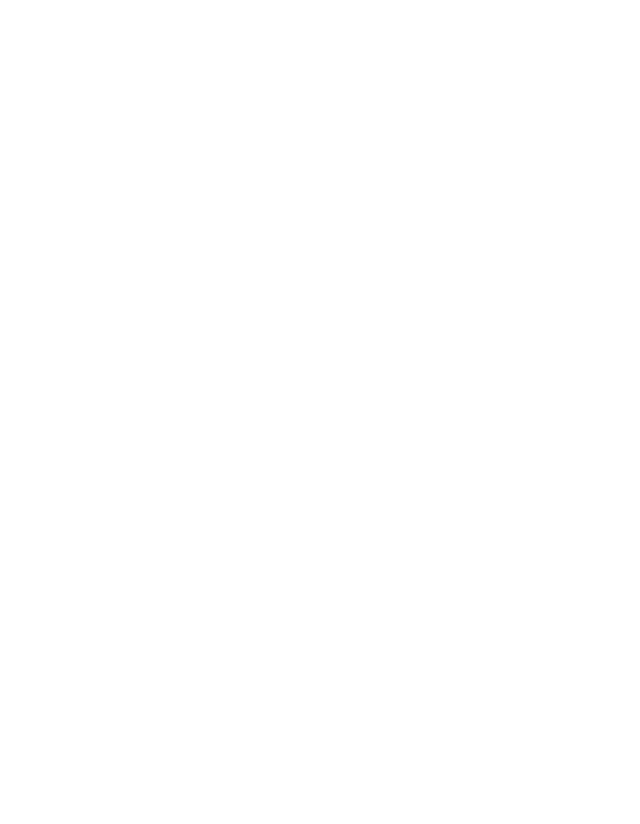
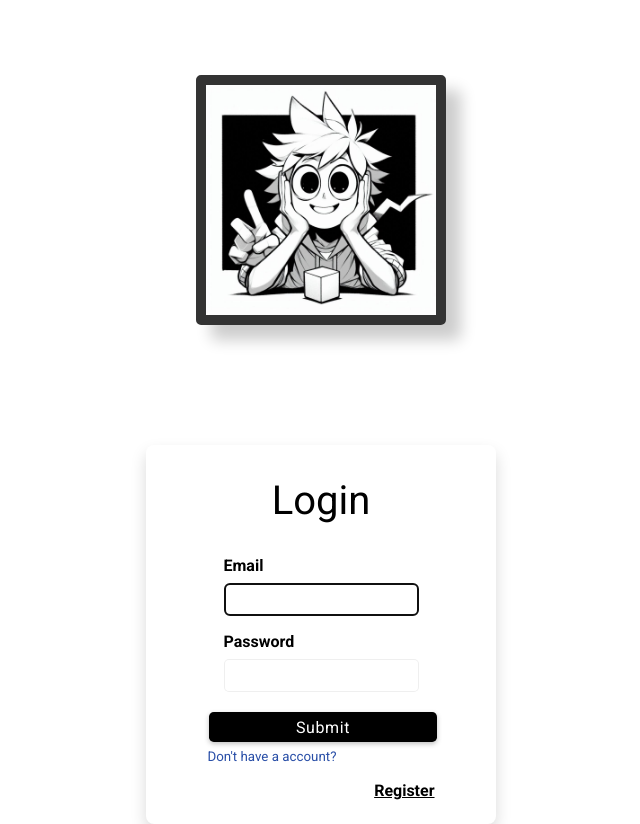
Before and after one commit to Casyvina/30-web_apps, a React (Create React App) app in the folder project-sandbox/: page / in a window 1280 px wide. Shown: the whole page, without its empty margins (319-959 px from the left). Before the commit the page ends 800 px from the top, so only its background shows below. Built offline with nearby package versions, Linux system fonts and the light colour scheme.

Commit message:
23 project

```diff
--- a/project-sandbox/src/App.js
+++ b/project-sandbox/src/App.js
@@ -1,5 +1,6 @@
 import './App.css';
-import CardGameUI from './projects/22-card-game-ui/CardGameUI';
+import AnimatedLoginForm from './projects/23-animated-login-form/AnimatedLoginForm';
+// import CardGameUI from './projects/22-card-game-ui/CardGameUI';
 // import SpacePenguinApp from './projects/20-space-penguin/SpacePenguinApp';
 // import TasksTrackerApp from './projects/21-tasks-tracker/TasksTrackerApp';
 // import { ResponsiveNav } from './projects/17-responsive-nav/ResponsiveNav';
@@ -48,6 +49,7 @@
       {/* <SpacePenguinApp /> */}
       {/* <TasksTrackerApp /> */}
       {/* <CardGameUI /> */}
+      <AnimatedLoginForm />
     </div>
   );
 }
--- /dev/null
+++ b/project-sandbox/src/projects/23-animated-login-form/AnimatedLoginForm.jsx
@@ -0,0 +1,67 @@
+import React, { useRef, useEffect, useState } from 'react'
+import FormGroup from '../components/FormGroup'
+import Button from '../components/Button'
+import { LoginContainer, FormAnimation } from './Form.Style'
+
+
+export default function () {
+
+
+    let email = useRef(null);
+    let password = useRef(null);
+
+    useEffect(() => {
+        email.current.focus();
+    }, []);
+
+    let formStyle = {
+        width: 350,
+        marginTop: "15vh"
+    }
+
+    const [rotate, setRotate] = useState({
+        animation: '',
+        borderColor: "",
+        background: "",
+    })
+
+    const handleSubmit = (e) => {
+        e.preventDefault();
+        if (email.current.value !== "" && password.current.value !== "") {
+            setRotate({
+                animation: "animate",
+                borderColor: "green",
+                background: "green",
+            })
+        } else {
+            setRotate({
+                animation: "",
+                borderColor: "red",
+            })
+        }
+    }
+
+    return (
+        <LoginContainer className={rotate.animation}>
+            <FormAnimation
+                background={rotate.background}
+                borderColor={rotate.borderColor}
+                className={rotate.animation}
+            ></FormAnimation>
+            <form style={formStyle} className="card m-1 m-auto" onSubmit={handleSubmit}>
+                <h2 className='subtitle my-2'>Login</h2>
+                <FormGroup labelText={"Email"} inputType={"email"} reference={email} />
+                <FormGroup labelText={"Password"} inputType={"password"} reference={password} />
+                <div className="form-group">
+                    <Button btnClass={"btn-block"} text='Submit' />
+                    <small className="text-accept">
+                        Don't have a account?
+                    </small>
+                    <label className="mt-1 fw-200 text-right" style={{ textDecoration: "underline", cursor: "pointer" }}>
+                        Register
+                    </label>
+                </div>
+            </form>
+        </LoginContainer>
+    )
+}
--- /dev/null
+++ b/project-sandbox/src/projects/23-animated-login-form/Form.Style.jsx
@@ -0,0 +1,76 @@
+import styled, { keyframes } from "styled-components"
+import CasyImg from "./casy.jpg"
+
+const animateContainer = keyframes`
+    0% {
+        transfrom: rotate(0deg);
+    }
+    25% {
+        transfrom: rotate(45deg);
+    }
+    50% {
+        transfrom: rotate(90deg);
+    }
+    75% {
+        transfrom: rotate(180deg);
+    }
+    100% {
+    }
+
+`
+
+export const LoginContainer = styled.div`
+    margin: 0, auto;
+    display: flex;
+    flex-direction: column;
+    &.animate {
+        animation: ${animateContainer} 1s linear;
+        transform: rotate(180deg) translateY(400px);
+        transition: 1s linear;
+    }
+`
+
+const animateLogo = keyframes`
+    0% {
+        border-radius: 0 0 0 0;
+        transfrom: rotate(0deg);
+    }
+    25% {
+        border-radius: 25%;
+        transfrom: rotate(45deg);
+    }
+    50% {
+        border-radius: 50%;
+        transfrom: rotate(90deg);
+    }
+    75% {
+        border-radius: 75%;
+        transfrom: rotate(180deg);
+    }
+    100% {
+        transform: scale(0)
+    }
+
+`
+
+export const FormAnimation = styled.div`
+    width: 250px;
+    height: 250px;
+    background: ${(props) => props.background || `url(${CasyImg}) center/cover`};
+    margin: 0 auto;
+    text-align: center;
+    display: flex;
+    flex-direction: column;
+    margin-top: 75px;
+    border: 10px solid ${(props) => props.borderColor || "#333"};
+    border-radius: 5px;
+    box-shadow: 15px 15px 15px rgba(0, 0, 0, 0.2);
+    &.animate {
+        animation: ${animateLogo} 1s linear;
+        transform: rotate(180deg);
+        border-radius: 50%;
+        transform: scale(0);
+        transition: 1s linear;
+    }
+
+`
--- a/project-sandbox/src/projects/components/Button.jsx
+++ b/project-sandbox/src/projects/components/Button.jsx
@@ -1,8 +1,8 @@
 import React from 'react'
 
-const Button = ({text = "click", btnClass, icon, onClick}) => {
+const Button = ({text = "click", btnClass, icon, onClick, }) => {
   return (
-    <button className={`btn ${btnClass}`} onClick={onClick}>
+    <button className={`btn ${btnClass}`} onClick={onClick} >
         {icon}
         {text}
     </button>
```
Also changed, not shown: project-sandbox/src/projects/23-animated-login-form/casy.jpg (added).
